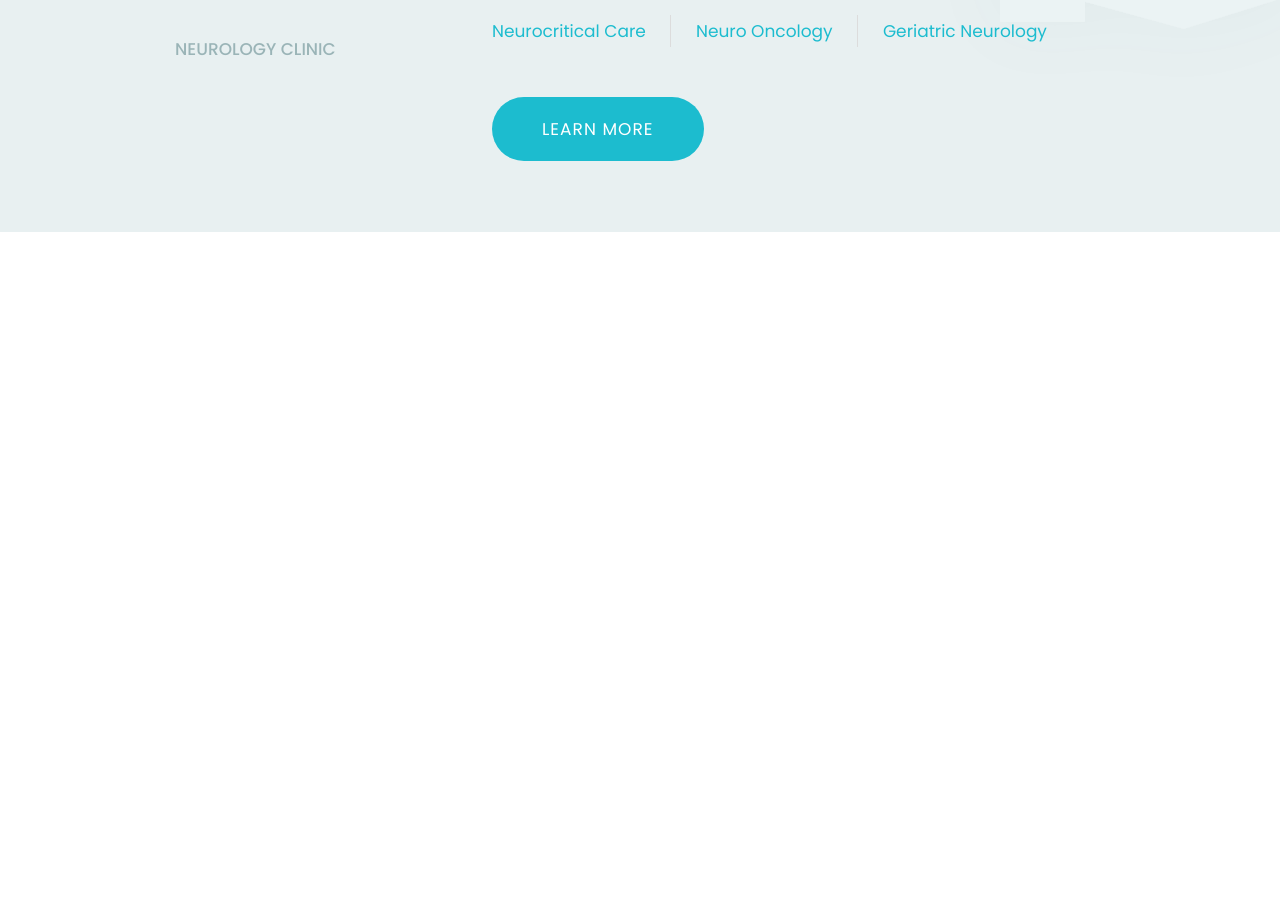
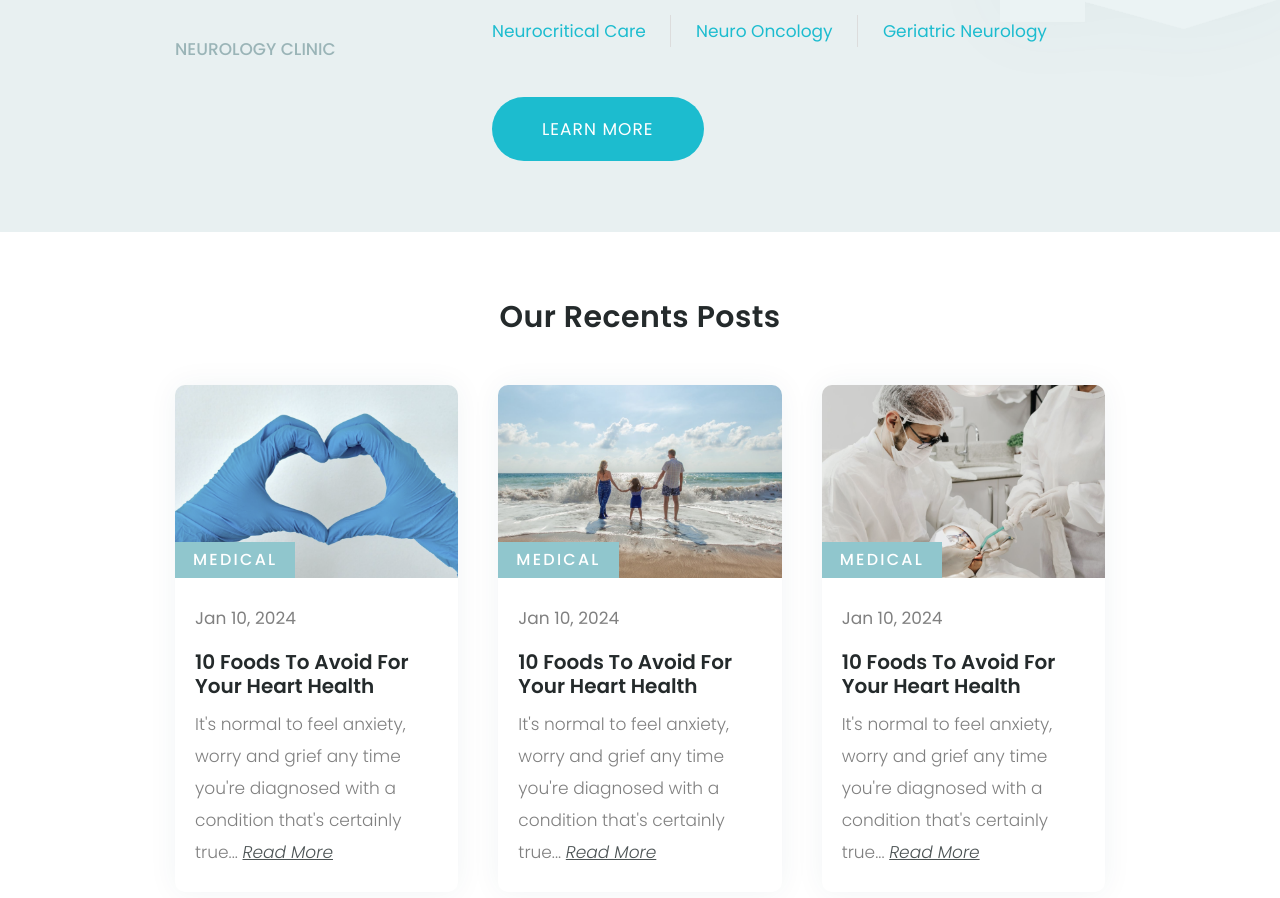
Before and after one commit to fransiskusdave/hospital-website, a website: page index.html in a window 1280 px wide. Shown: the part 4616-5514 px from the top of the page. Before the commit the page ends 4915 px from the top, so only its background shows below. Drawn offline with nearby package versions, Linux system fonts and the light colour scheme.

Commit message:
completing blog section

```diff
--- a/index.html
+++ b/index.html
@@ -883,7 +883,7 @@
     <!-- FAQ Section End -->
 
     <!-- Departments Section Start -->
-    <section class="deparments section">
+    <section class="departments section">
       <div
         class="departments__bg bg-departments bg-cover lg:bg-auto bg-center bg-no-repeat max-w-[1466px] mx-4 lg:mx-auto rounded-[20px] px-6 lg:px-0 py-12 lg:pt-[80px] lg:pb-[90px] relative min-h-[588px] flex items-center"
       >
@@ -946,6 +946,116 @@
     </section>
     <!-- Departments Section End -->
 
+    <!-- Blog Section Start -->
+    <section class="blog">
+      <div class="container mx-auto">
+        <h2 class="blog__title h2 mb-[50px] text-center xl:text-left">
+          Our Recents Posts
+        </h2>
+
+        <div
+          class="flex flex-col lg:flex-row gap-y-6 lg:gap-y-0 items-center lg:justify-between lg:gap-x-10 xl:gap-x-0 mb-[50px]"
+        >
+          <article
+            class="blog__post max-w-[420px] shadow-custom2 rounded-[10px] overflow-hidden cursor-pointer group"
+          >
+            <div class="relative overflow-hidden">
+              <img
+                src="assets/img/blog/img-1.png"
+                alt="Medical"
+                class="group-hover:scale-110 transition-all duration-500"
+              />
+              <p
+                class="absolute bg-accent-tertiary text-white bottom-0 left-0 text-base tracking-[2.24px] font-medium uppercase py-[6px] px-[18px]"
+              >
+                Medical
+              </p>
+            </div>
+
+            <div class="px-5 py-6">
+              <p class="mb-4">Jan 10, 2024</p>
+              <h4 class="h4 mb-[10px]">
+                10 Foods to avoid for your heart health
+              </h4>
+              <p class="font-light">
+                It's normal to feel anxiety, worry and grief any time you're
+                diagnosed with a condition that's certainly true...
+
+                <a href="#" class="italic underline text-[#4c5354]"
+                  >Read More</a
+                >
+              </p>
+            </div>
+          </article>
+
+          <article
+            class="blog__post max-w-[420px] shadow-custom2 rounded-[10px] overflow-hidden cursor-pointer group"
+          >
+            <div class="relative overflow-hidden">
+              <img
+                src="assets/img/blog/img-2.png"
+                alt="Medical"
+                class="group-hover:scale-110 transition-all duration-500"
+              />
+              <p
+                class="absolute bg-accent-tertiary text-white bottom-0 left-0 text-base tracking-[2.24px] font-medium uppercase py-[6px] px-[18px]"
+              >
+                Medical
+              </p>
+            </div>
+
+            <div class="px-5 py-6">
+              <p class="mb-4">Jan 10, 2024</p>
+              <h4 class="h4 mb-[10px]">
+                10 Foods to avoid for your heart health
+              </h4>
+              <p class="font-light">
+                It's normal to feel anxiety, worry and grief any time you're
+                diagnosed with a condition that's certainly true...
+
+                <a href="#" class="italic underline text-[#4c5354]"
+                  >Read More</a
+                >
+              </p>
+            </div>
+          </article>
+
+          <article
+            class="blog__post max-w-[420px] shadow-custom2 rounded-[10px] overflow-hidden cursor-pointer group"
+          >
+            <div class="relative overflow-hidden">
+              <img
+                src="assets/img/blog/img-3.png"
+                alt="Medical"
+                class="group-hover:scale-110 transition-all duration-500"
+              />
+              <p
+                class="absolute bg-accent-tertiary text-white bottom-0 left-0 text-base tracking-[2.24px] font-medium uppercase py-[6px] px-[18px]"
+              >
+                Medical
+              </p>
+            </div>
+
+            <div class="px-5 py-6">
+              <p class="mb-4">Jan 10, 2024</p>
+              <h4 class="h4 mb-[10px]">
+                10 Foods to avoid for your heart health
+              </h4>
+              <p class="font-light">
+                It's normal to feel anxiety, worry and grief any time you're
+                diagnosed with a condition that's certainly true...
+
+                <a href="#" class="italic underline text-[#4c5354]"
+                  >Read More</a
+                >
+              </p>
+            </div>
+          </article>
+        </div>
+      </div>
+    </section>
+    <!-- Blog Section End -->
+
     <!-- Swipper -->
     <script src="dist/js/swiper-bundle.min.js"></script>
 
```
Also changed, not shown: dist/css/style.css.
